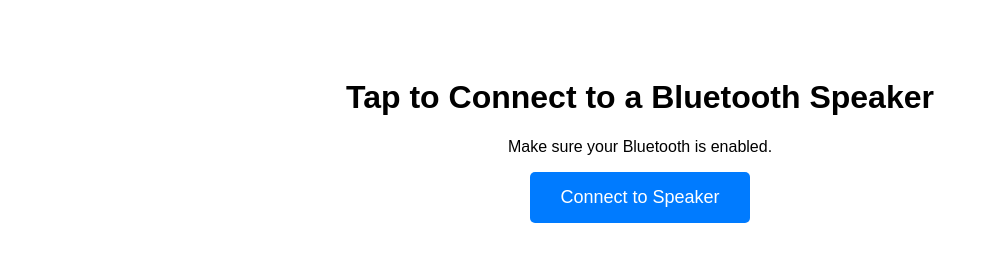
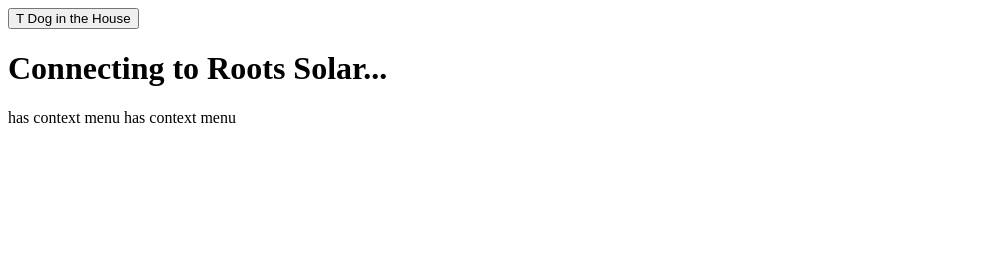
Before and after one commit to Tun-bit/Roots-Solar, a plain HTML site: page index.HTML in a window 1280 px wide. Shown: the whole page, without its empty margins (0-989 px from the left). Drawn offline with Linux system fonts and the light colour scheme.

Commit message:
Update index.HTML

```diff
--- a/index.HTML
+++ b/index.HTML
@@ -3,59 +3,48 @@
 <head>
     <meta charset="UTF-8">
     <meta name="viewport" content="width=device-width, initial-scale=1.0">
-    <title>Connect to Bluetooth Speaker</title>
-    <style>
-        body {
-            font-family: Arial, sans-serif;
-            text-align: center;
-            padding: 50px;
-        }
-        button {
-            padding: 15px 30px;
-            font-size: 18px;
-            background-color: #007BFF;
-            color: white;
-            border: none;
-            border-radius: 5px;
-            cursor: pointer;
-        }
-        button:hover {
-            background-color: #0056b3;
-        }
-    </style>
+    <title>Bluetooth Auto Connect</title>
+
+    <button class = "bluetoothButton">T Dog in the House</button>
 </head>
 <body>
-    <h1>Tap to Connect to a Bluetooth Speaker</h1>
-    <p>Make sure your Bluetooth is enabled.</p>
-    <button onclick="connectBluetooth()" class = "bluetoothButton">Connect to Speaker</button>
-
+    <h1>Connecting to Roots Solar...</h1>
     <script>
 
-const bluetoothButton = document.querySelector('.bluetoothButton');
-bluetoothButton.addEventListener('click',function(){
-console.log('Tarun is a loser');
-
-});
+        const bluetoothButton = document.querySelector('.bluetoothButton');
+        bluetoothButton.addEventListener('click', function(){
+            console.log('T Doggggg!!!');
+            connectBluetooth();
+        })
 
 
         async function connectBluetooth() {
             try {
-                // Request a Bluetooth device, filtering by the speaker's name
                 let device = await navigator.bluetooth.requestDevice({
-                    acceptAllDevices: false, // Prevents showing all devices
-                    filters: [{ name: "Roots Solar" }], // Updated to match the actual speaker name
-                    optionalServices: ['generic_access']
+                    acceptAllDevices: false,
+                    filters: [{ namePrefix: "Roots Solar" }], // Updated device name
+                    optionalServices: ['battery_service'] // Use actual supported service UUID
                 });
 
-                // Connect to the device
+                if (!device.gatt) {
+                    throw new Error("This device does not support GATT.");
+                }
+
                 let server = await device.gatt.connect();
-
                 alert("Connected to " + device.name);
             } catch (error) {
-                alert("Error: " + error);
+                alert("Error: " + error.message);
                 console.error(error);
             }
         }
+
+        // Auto-trigger Bluetooth connection on page load
+        connectBluetooth();
     </script>
 </body>
 </html>
+
+has context menu
+
+
+has context menu
```
